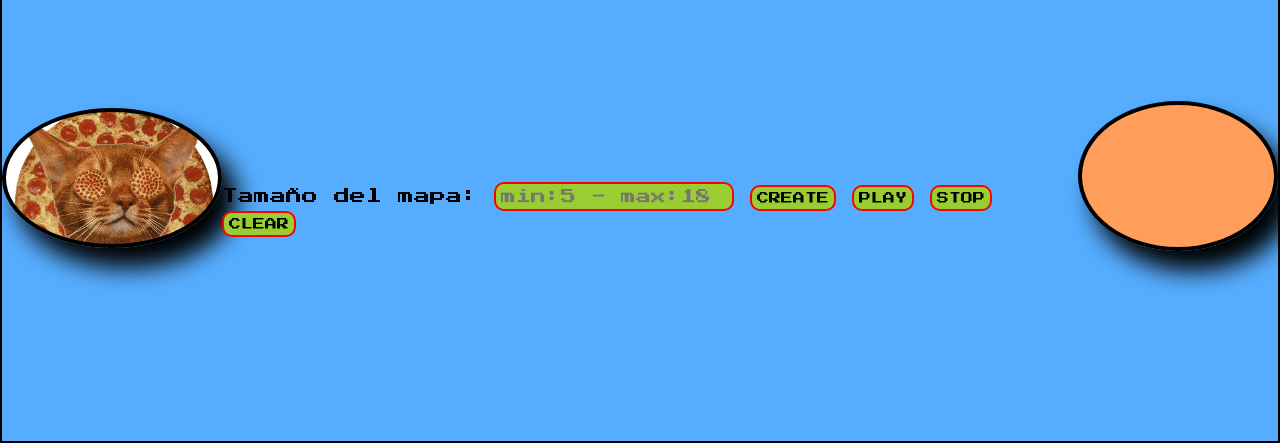
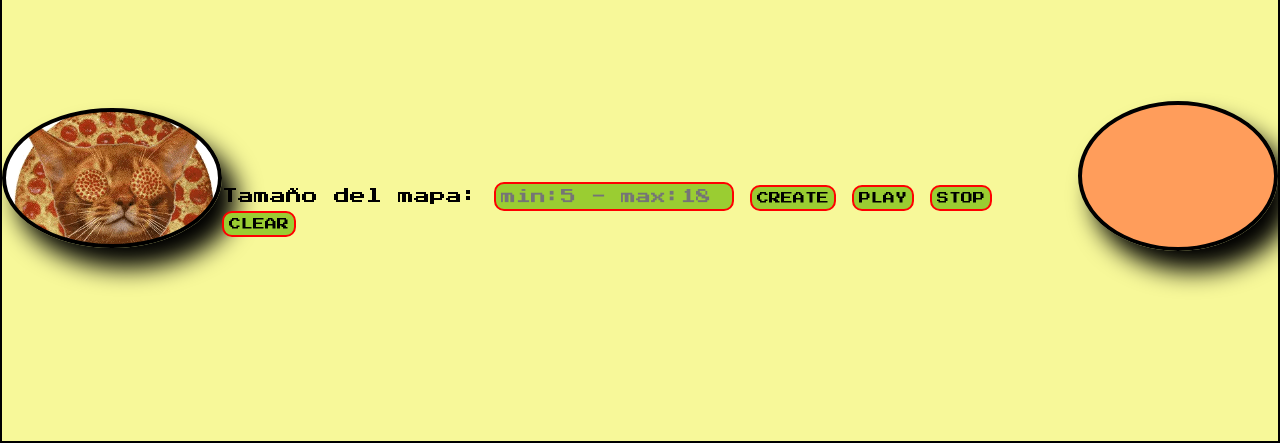
Before and after one commit to CPajares/Game-of-food, a website: page build/index.html in a window 1280 px wide. Shown: the part 357-800 px from the top of the page. Drawn offline with Linux system fonts and the light colour scheme.

Commit message:
changed background color

```diff
--- a/src/styles.css
+++ b/src/styles.css
@@ -14,7 +14,7 @@ body {
 .container {
   height: 100%;
   width: 100%;
-  background-color: #56adff;
+  background-color: #f7f899;
   display: flex;
   flex-direction: row;
   justify-content: space-around;
```
Also changed, not shown: build/styles.scss.
